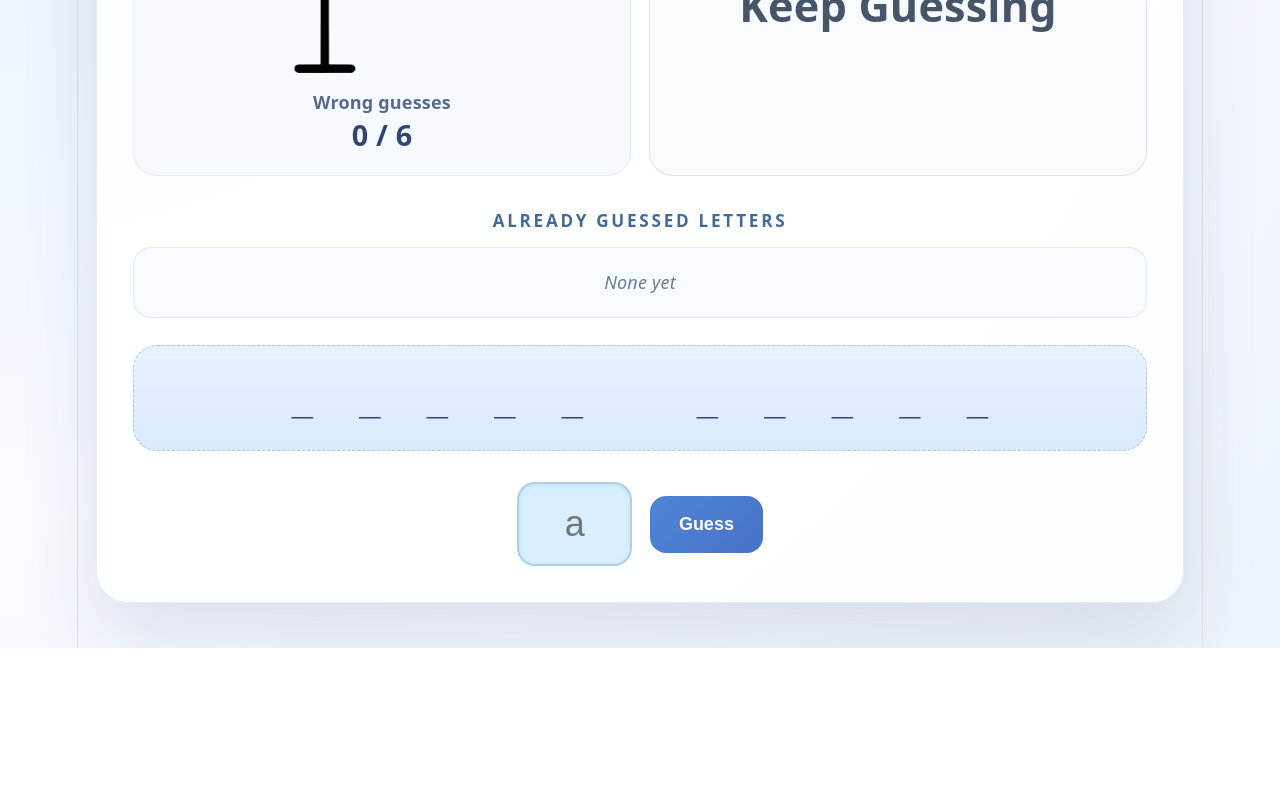
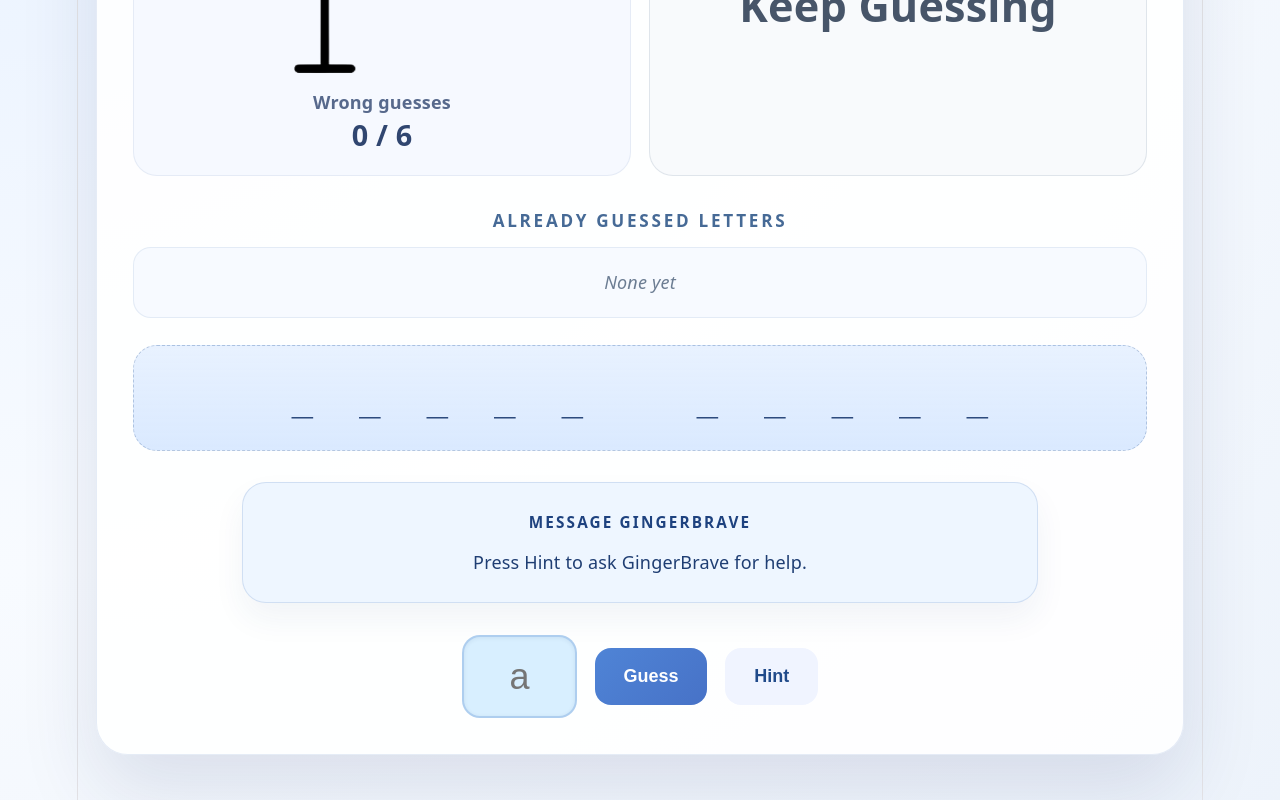
Before and after one commit to cherroh/crk-hangman, a React (Vite) app: page / in a window 1280 px wide. Shown: the part 389-1189 px from the top of the page. Before the commit the page ends 1037 px from the top, so only its background shows below. Built offline with nearby package versions, Linux system fonts and the light colour scheme.

Commit message:
add hints

```diff
--- a/package.json
+++ b/package.json
@@ -10,6 +10,7 @@
     "preview": "vite preview"
   },
   "dependencies": {
+    "@xenova/transformers": "^2.17.2",
     "react": "^19.2.4",
     "react-dom": "^19.2.4"
   },
--- a/src/App.css
+++ b/src/App.css
@@ -354,6 +354,44 @@
   min-width: 0;
 }
 
+.hint-panel {
+  display: flex;
+  justify-content: center;
+}
+
+.hint-card {
+  width: 100%;
+  max-width: 740px;
+  padding: 1.4rem 1.5rem;
+  background: #eef6ff;
+  border: 1px solid rgba(72, 118, 188, 0.18);
+  border-radius: 24px;
+  box-shadow: 0 16px 32px rgba(31, 66, 119, 0.06);
+}
+
+.hint-label {
+  display: block;
+  font-size: 0.85rem;
+  text-transform: uppercase;
+  letter-spacing: 0.14em;
+  font-weight: 700;
+  color: #1e427f;
+  margin-bottom: 0.75rem;
+}
+
+.hint-text,
+.hint-sample {
+  margin: 0;
+  color: #1f3e73;
+  font-size: 1rem;
+  line-height: 1.6;
+}
+
+.hint-sample {
+  margin-top: 0.85rem;
+  opacity: 0.88;
+}
+
 .guessed-letters-panel {
   display: flex;
   flex-direction: column;
@@ -501,6 +539,29 @@
   transition: transform 0.2s ease, box-shadow 0.2s ease;
 }
 
+.secondary-button {
+  border: none;
+  cursor: pointer;
+  padding: 1rem 1.6rem;
+  border-radius: 16px;
+  background: #f0f4ff;
+  color: #204a8a;
+  font-size: 1rem;
+  font-weight: 700;
+  transition: transform 0.2s ease, box-shadow 0.2s ease, background-color 0.2s ease;
+}
+
+.secondary-button:hover {
+  transform: translateY(-1px);
+  background: #e4ecff;
+  box-shadow: 0 10px 22px rgba(71, 105, 163, 0.14);
+}
+
+.secondary-button:disabled {
+  cursor: not-allowed;
+  opacity: 0.6;
+}
+
 .primary-button:hover {
   transform: translateY(-1px);
   box-shadow: 0 14px 30px rgba(61, 95, 175, 0.18);
--- a/src/App.tsx
+++ b/src/App.tsx
@@ -1,4 +1,4 @@
-import { useEffect, useState } from "react";
+import { useEffect, useRef, useState } from "react";
 import icon from "./assets/crkicon.png";
 import hangmanBase from "./assets/hangmanbase.png";
 import hangman1 from "./assets/hangman1.png";
@@ -17,6 +17,41 @@ function getRandomWord() {
   return WORDS[Math.floor(Math.random() * WORDS.length)];
 }
 
+const WORD_BANK_TEXT = WORDS.join(", ");
+
+function getCandidateWords(maskedLetters: string[], guessedLetters: string[]) {
+  const wrongLetters = guessedLetters.filter((letter) => !maskedLetters.includes(letter));
+
+  return WORDS.filter((candidate) => {
+    const normalizedCandidate = candidate.toLowerCase();
+    if (normalizedCandidate.length !== maskedLetters.length) {
+      return false;
+    }
+
+    for (let index = 0; index < normalizedCandidate.length; index += 1) {
+      const candidateChar = normalizedCandidate[index];
+      const maskChar = maskedLetters[index];
+
+      if (maskChar === " ") {
+        if (candidateChar !== " ") {
+          return false;
+        }
+        continue;
+      }
+
+      if (maskChar !== "_") {
+        if (candidateChar !== maskChar) {
+          return false;
+        }
+      } else if (guessedLetters.includes(candidateChar)) {
+        return false;
+      }
+    }
+
+    return wrongLetters.every((letter) => !normalizedCandidate.includes(letter));
+  });
+}
+
 function App() {
   const [word, setWord] = useState(getRandomWord());
   const [guessedLetters, setGuessedLetters] = useState<string[]>([]);
@@ -24,8 +59,202 @@ function App() {
   const [input, setInput] = useState("");
   const [inputError, setInputError] = useState(false);
   const [gameStatus, setGameStatus] = useState<"idle" | "correct" | "wrong" | "won" | "lost">("idle");
+  const [aiHint, setAiHint] = useState("Press Hint to ask GingerBrave for help.");
+  const [aiStatus, setAiStatus] = useState<"idle" | "loading" | "ready" | "error">("idle");
+  const [hintLoading, setHintLoading] = useState(false);
+  const aiGenerator = useRef<any>(null);
 
   const maskedLetters = getMaskedLetters(word, guessedLetters);
+  const won = isWordGuessed(word, guessedLetters);
+  const lost = wrongGuesses >= MAX_WRONG;
+  const availableLetters = "abcdefghijklmnopqrstuvwxyz"
+    .split("")
+    .filter((letter) => !guessedLetters.includes(letter));
+
+  function fallbackLetter() {
+    const frequencyOrder = [
+      "e",
+      "a",
+      "r",
+      "i",
+      "o",
+      "t",
+      "n",
+      "s",
+      "l",
+      "c",
+      "u",
+      "d",
+      "p",
+      "m",
+      "h",
+      "g",
+      "b",
+      "f",
+      "y",
+      "w",
+      "k",
+      "v",
+      "x",
+      "z",
+      "j",
+      "q",
+    ];
+    return frequencyOrder.find((letter) => availableLetters.includes(letter)) ?? availableLetters[0];
+  }
+
+  async function ensureAiGenerator() {
+    if (aiGenerator.current) {
+      return aiGenerator.current;
+    }
+
+    if (aiStatus === "loading") {
+      return null;
+    }
+
+    setAiStatus("loading");
+    setAiHint("GingerBrave is coming...");
+
+    try {
+      const { pipeline } = await import("@xenova/transformers");
+      const generator = await pipeline("text-generation", "Xenova/distilgpt2");
+      aiGenerator.current = generator;
+      setAiStatus("ready");
+      return generator;
+    } catch (error) {
+      console.error("GingerBrave failed to show up", error);
+      setAiStatus("error");
+      setAiHint("GingerBrave is unavailable.");
+      return null;
+    }
+  }
+
+  async function requestAiHint() {
+    if (won || lost) {
+      setAiHint("Game over. Click play again to restart.");
+      return;
+    }
+
+    setHintLoading(true);
+    setAiHint("Gingerbrave is thinking...");
+
+    const generator = await ensureAiGenerator();
+    if (!generator) {
+      setHintLoading(false);
+      return;
+    }
+
+    const wrongLetters = guessedLetters.filter((letter) => !word.toLowerCase().includes(letter));
+    const pattern = maskedLetters.join(" ");
+    const patternPositions = maskedLetters
+      .map((letter, index) =>
+        letter === " "
+          ? `${index + 1}=space`
+          : letter === "_"
+          ? `${index + 1}=unknown`
+          : `${index + 1}=${letter}`
+      )
+      .join(", ");
+    const unknownGroups = maskedLetters
+      .join("")
+      .split(" ")
+      .map((group) => group.replace(/[^_]/g, ""))
+      .filter((group) => group.length > 0)
+      .map((group) => `${group.length}`)
+      .join(", ");
+    const candidateWords = getCandidateWords(maskedLetters, guessedLetters);
+    const candidateSample = candidateWords.slice(0, 30);
+
+    if (candidateWords.length === 1) {
+      const uniqueCandidate = candidateWords[0].toLowerCase();
+      const nextLetter = uniqueCandidate
+        .split("")
+        .find((char, index) =>
+          char !== " " &&
+          !guessedLetters.includes(char) &&
+          maskedLetters[index] === "_"
+        );
+
+      if (nextLetter) {
+        setAiHint(`GingerBrave: Try “${nextLetter.toUpperCase()}”!`);
+        setHintLoading(false);
+        return;
+      }
+    }
+
+    if (candidateWords.length > 1 && candidateWords.length <= 10) {
+      const letterCounts: Record<string, number> = {};
+      candidateWords.forEach((candidate) => {
+        candidate.toLowerCase().split("").forEach((char, index) => {
+          if (
+            char !== " " &&
+            !guessedLetters.includes(char) &&
+            maskedLetters[index] === "_"
+          ) {
+            letterCounts[char] = (letterCounts[char] || 0) + 1;
+          }
+        });
+      });
+      const bestLetter = Object.entries(letterCounts)
+        .sort((a, b) => b[1] - a[1])
+        .map(([letter]) => letter)
+        .find((letter) => availableLetters.includes(letter));
+
+      if (bestLetter) {
+        setAiHint(`GingerBrave: Try “${bestLetter.toUpperCase()}”!`);
+        setHintLoading(false);
+        return;
+      }
+    }
+
+    const revealedLetters = maskedLetters
+      .filter((letter) => letter !== "_" && letter !== " ")
+      .map((letter, index) => `${index + 1}=${letter}`)
+      .join(", ");
+
+    const prompt = [
+      "You are a Hangman assistant that knows the full list of possible hidden words.",
+      `Full word list: ${WORD_BANK_TEXT}`,
+      `Word template: ${pattern}`,
+      `Groups of unknown letters by segment: ${unknownGroups}`,
+      `Letter positions: ${patternPositions}`,
+      `Revealed letters: ${revealedLetters.length > 0 ? revealedLetters : "none"}`,
+      `Already guessed letters: ${guessedLetters.length > 0 ? guessedLetters.join(", ") : "none"}`,
+      `Wrong letters: ${wrongLetters.length > 0 ? wrongLetters.join(", ") : "none"}`,
+      `Allowed letters: ${availableLetters.join(", ")}`,
+      `Possible words (${candidateWords.length}): ${candidateSample.join(", ")}${candidateWords.length > candidateSample.length ? ", ..." : ""}`,
+      "Use the revealed letters and exact pattern to eliminate impossible words and choose the best next unguessed letter.",
+      "Choose only one letter. Output exactly that letter."
+    ].join("\n");
+
+    try {
+      const response = await generator(prompt, {
+        max_new_tokens: 8,
+        temperature: 0.0,
+        top_p: 1.0,
+        do_sample: false,
+        return_full_text: false,
+      });
+
+      const generatedText = Array.isArray(response)
+        ? response[0]?.generated_text
+        : response?.generated_text;
+      const nextLetter = String(generatedText)
+        .toLowerCase()
+        .split("")
+        .find((letter) => availableLetters.includes(letter));
+
+      const chosenLetter = nextLetter ?? fallbackLetter();
+
+      setAiHint(`GingerBrave: Try “${chosenLetter.toUpperCase()}”!`);
+    } catch (error) {
+      console.error("GingerBrave failed to send a message", error);
+      setAiStatus("error");
+      setAiHint("Gingerbrave can't come up with a hint");
+    } finally {
+      setHintLoading(false);
+    }
+  }
 
   useEffect(() => {
     if (gameStatus !== "correct" && gameStatus !== "wrong") {
@@ -74,10 +303,10 @@ function App() {
     setInput("");
     setInputError(false);
     setGameStatus("idle");
+    setAiHint("Press Hint to ask GingerBrave for help.");
+    setAiStatus("idle");
+    setHintLoading(false);
   };
-
-  const won = isWordGuessed(word, guessedLetters);
-  const lost = wrongGuesses >= MAX_WRONG;
 
   const hangmanImages = [
     hangmanBase,
@@ -160,6 +389,13 @@ function App() {
           </div>
         </section>
 
+        <section className="hint-panel">
+          <div className="hint-card">
+            <span className="hint-label">Message Gingerbrave</span>
+            <p className="hint-text">{aiHint}</p>
+          </div>
+        </section>
+
         <section className="controls-panel">
           {!won && !lost ? (
             <form
@@ -190,6 +426,14 @@ function App() {
               <button className="primary-button" type="submit">
                 Guess
               </button>
+              <button
+                className="secondary-button"
+                type="button"
+                onClick={requestAiHint}
+                disabled={won || lost || hintLoading}
+              >
+                {hintLoading ? "Loading..." : "Hint"}
+              </button>
             </form>
           ) : (
             <button className="primary-button" onClick={resetGame}>
```
Also changed, not shown: 1 other file (tests, documents, lock files or other folders).
